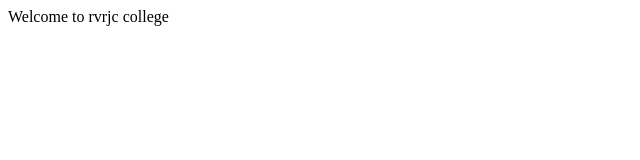
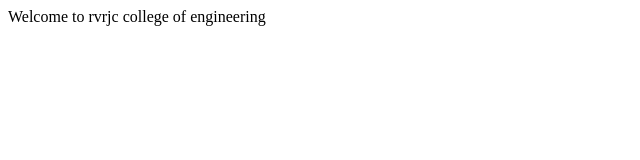
Before and after one commit to lingalasowjanya0628-dev/student-profile, a plain HTML site: page index.html in a window 1280 px wide. Shown: the whole page, without its empty margins (0-640 px from the left). Drawn offline with Linux system fonts and the light colour scheme.

Commit message:
Update index.html

```diff
--- a/index.html
+++ b/index.html
@@ -3,6 +3,6 @@
     <title>Rvrjc college</title>
   </head>
   <body>
-    Welcome to rvrjc college
+    Welcome to rvrjc college of engineering
   </body>
 </html>
```
